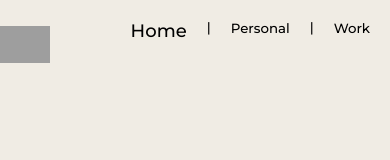
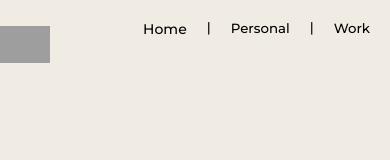
Before and after one commit to zackcinal/portfolio, a React (Create React App) app: page / in a window 390 px wide. In both pictures the pointer is over the link "Home". Shown: the top 160 px of the page. Built offline with nearby package versions, Linux system fonts and the light colour scheme; grey boxes are pictures that could not be loaded; a web font is replaced by a local one.

Commit message:
fix hover on a elements

```diff
--- a/src/App.css
+++ b/src/App.css
@@ -122,4 +122,9 @@ nav {
     font-size: smaller;
     justify-content: right;
   }
+
+  a:hover{
+    font-size: 14px;
+    transition: none;
+  }
 }
```
